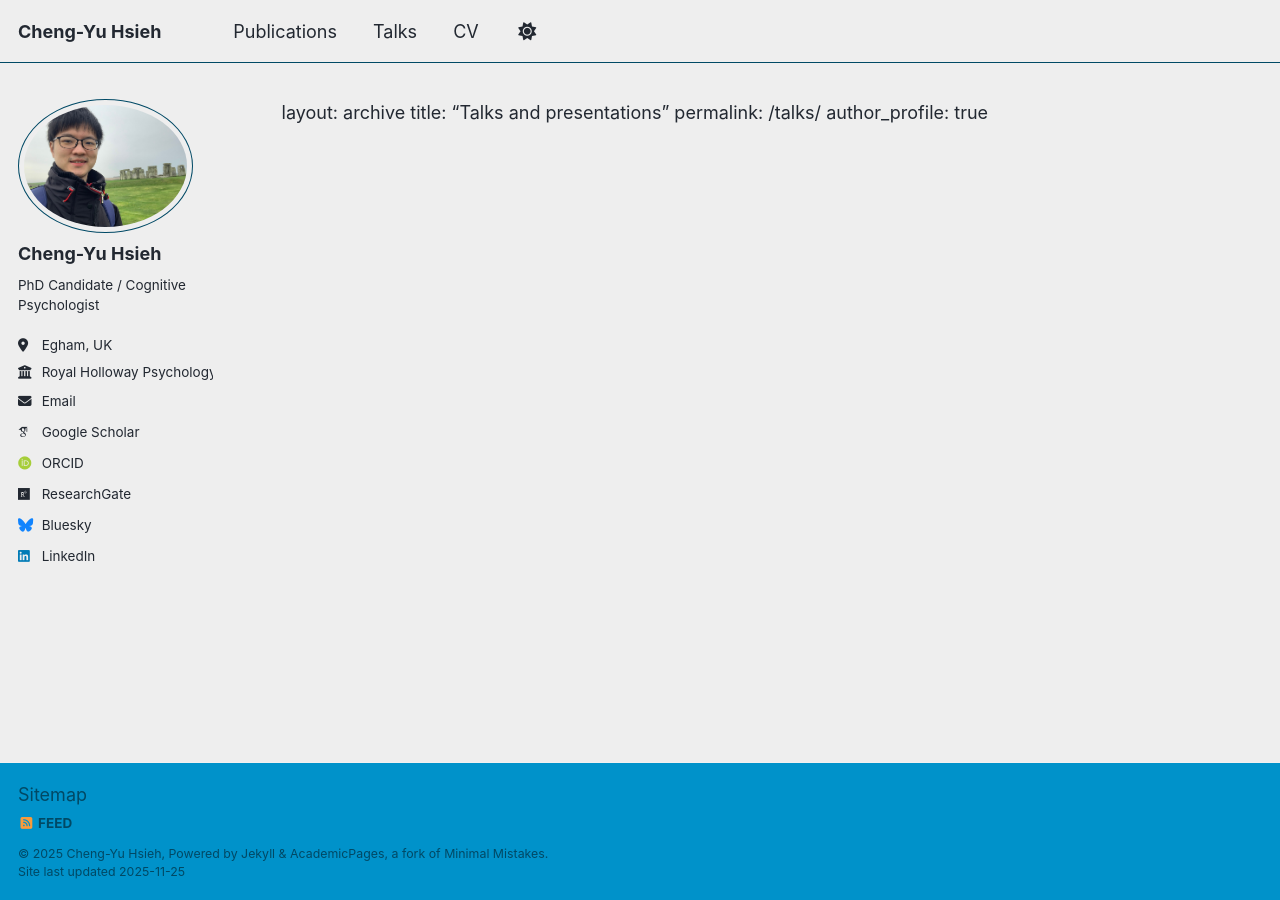
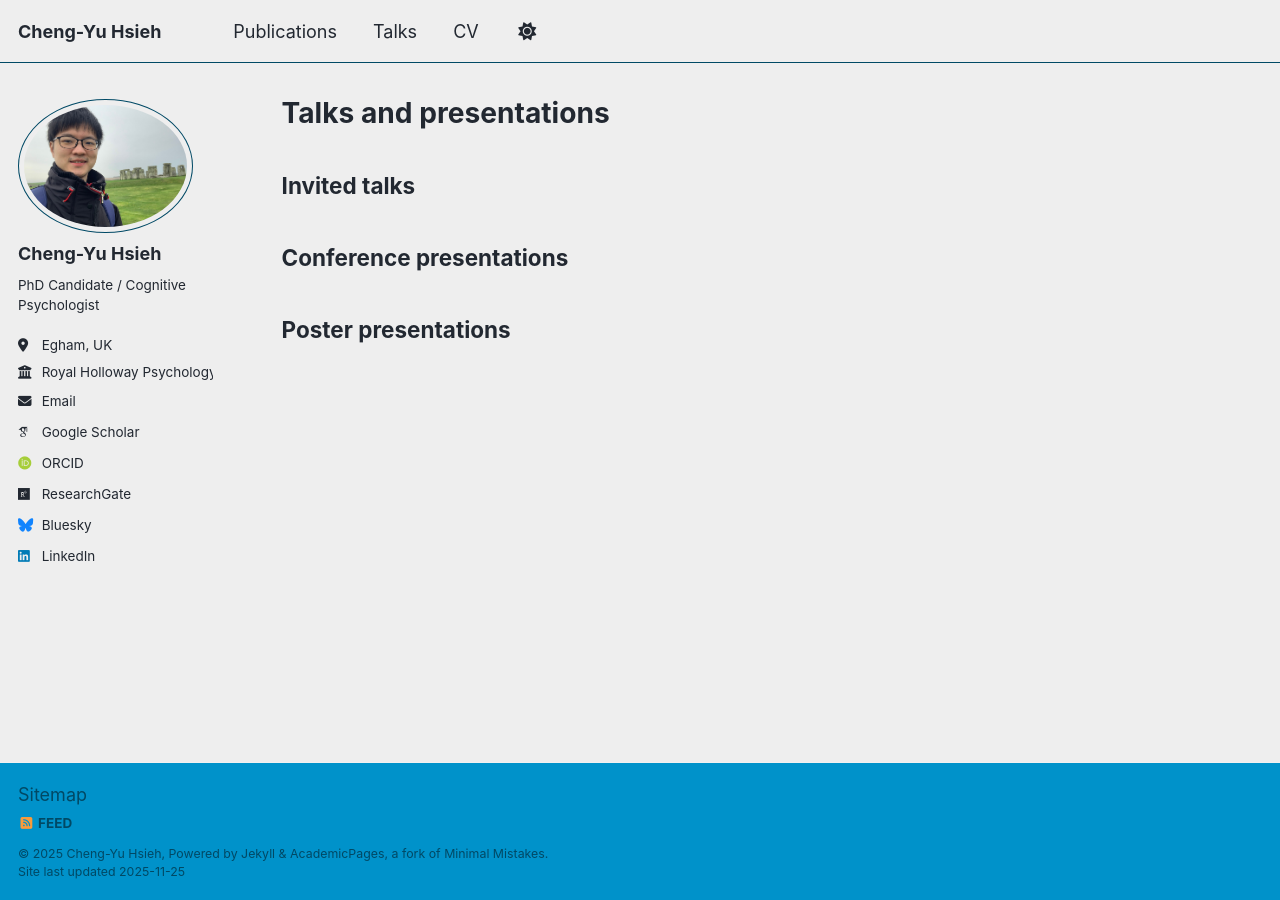
Before and after one commit to cyhsieh-psy/cyhsieh-psy.github.io, a Jekyll site: the page built from _pages/talks.md, in a window 1280 px wide. Built offline with Jekyll 4.4.1, drawn with Linux system fonts in a browser that asks for light colours; some web fonts are replaced; our own code applies the rules of GitHub Pages for plain Markdown files; a script that is not in the unit is left out.

Commit message:
Update talks.md

```diff
--- a/_pages/talks.md
+++ b/_pages/talks.md
@@ -1,4 +1,13 @@
+---
 layout: archive
 title: "Talks and presentations"
 permalink: /talks/
 author_profile: true
+---
+
+## Invited talks
+
+
+## Conference presentations
+
+## Poster presentations
```
